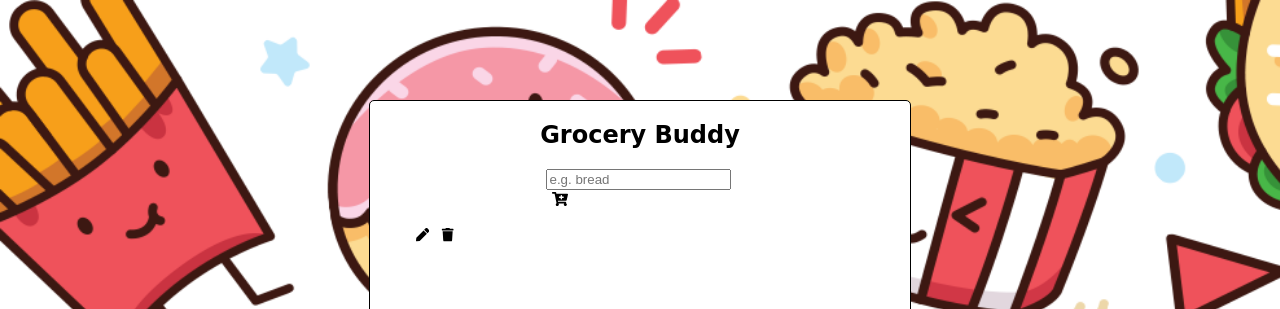
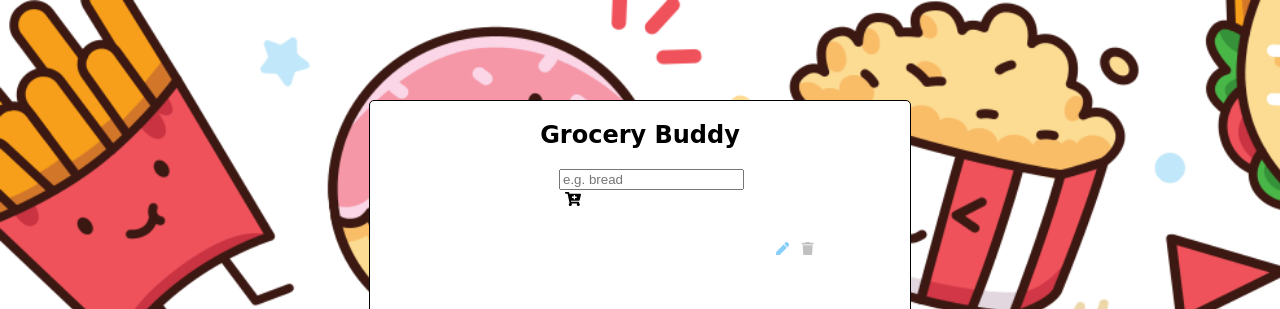
Before and after one commit to otsang3/grocery-buddy, a React (Create React App) app: page / in a window 1280 px wide. Both pictures are taken after a click on the button 559 px from the left and 200 px from the top of the page. Shown: the top 309 px of the page. Built offline with nearby package versions, Linux system fonts and the light colour scheme.

Commit message:
minor css styling

```diff
--- a/src/components/ListItem.js
+++ b/src/components/ListItem.js
@@ -1,6 +1,6 @@
 import React, { useContext, useEffect, useState } from 'react';
 import { ListContext } from '../contexts/ListContext';
-import { FaPen, FaTrash } from 'react-icons/fa';
+import { FaCheck, FaPen, FaTrash } from 'react-icons/fa';
 
 function ListItem(props) {
 
@@ -22,12 +22,12 @@ function ListItem(props) {
 
     const { amendListItem, deleteListItem } = listContext;
 
-    let buttonDisplay = "";
+    let buttonDisplay = null;
 
     if (state.editToggle) {
-        buttonDisplay = "Save"
+        buttonDisplay = <div style={{color: "#32CD32"}}><FaCheck/></div>
     } else {
-        buttonDisplay = <FaPen/>
+        buttonDisplay = <div style={{color: "#87CEFA"}}><FaPen/></div>
     }
 
     const handleToggle = () => {
@@ -52,13 +52,13 @@ function ListItem(props) {
     return(
         <ul>
             {state.editToggle ?
-            <input value={state.text} onChange={(event) => handleChange(event.target.value)}
+            <input className="flexbox-1" value={state.text} onChange={(event) => handleChange(event.target.value)}
             />
             :
-            <li>{props.item}</li>}
+            <li className="flexbox-1">{props.item}</li>}
 
-            <button onClick={() => handleToggle()}>{buttonDisplay}</button>
-            <button onClick={() => deleteListItem(props.id)}><FaTrash/></button>
+            <button className="flexbox-2" onClick={() => handleToggle()}>{buttonDisplay}</button>
+            <button className="flexbox-2" onClick={() => deleteListItem(props.id)}><div style={{color: "#C0C0C0"}}><FaTrash/></div></button>
         </ul>
     )
 }
--- a/src/index.css
+++ b/src/index.css
@@ -26,6 +26,12 @@ code {
 
 li {
   list-style: none;
+  color: orange;
+}
+
+ul {
+  display: flex;
+  margin-top: 30px;
 }
 
 .addButton {
@@ -59,7 +65,16 @@ li {
   margin: 0 auto;
 }
 
+.flexbox-1 {
+  flex-basis: 60%;
+  margin-left: 60px;
+}
+
+.flexbox-2 {
+  flex-basis: 5%;
+}
+
 .form {
   margin: 0 auto;
-  width: 35%;
+  width: 30%;
 }
```
